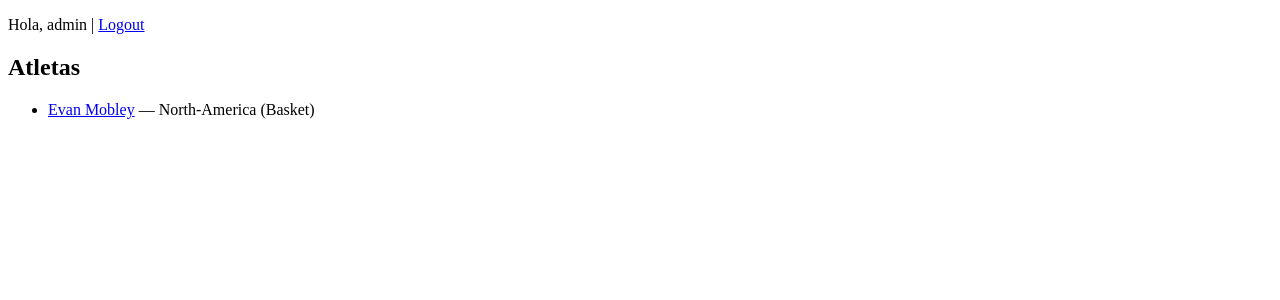
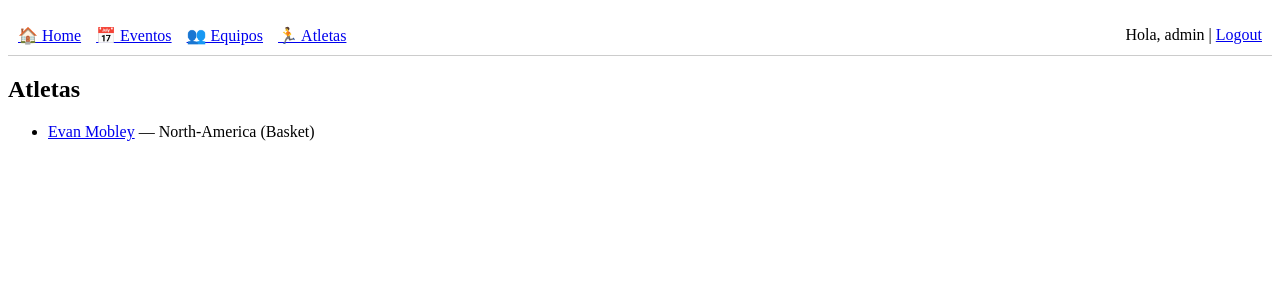
Before and after one commit to DiegoMartinezDeSanjuan/SportsEvents, a Django app: page /athletes/ in a window 1280 px wide. Shown: the top 300 px of the page. Run offline with Django 5.2, Linux system fonts and the light colour scheme; a user stored in the database is signed in; data comes from the database, SQL or seed files in the repository; both versions use the stored data as it was after the commit.

Commit message:
home created

```diff
--- a/SportsEvents/settings.py
+++ b/SportsEvents/settings.py
@@ -122,3 +122,6 @@ STATIC_URL = 'static/'
 # https://docs.djangoproject.com/en/5.2/ref/settings/#default-auto-field
 
 DEFAULT_AUTO_FIELD = 'django.db.models.BigAutoField'
+
+# Redirección después del login
+LOGIN_REDIRECT_URL = '/'
--- a/SportsEvents/urls.py
+++ b/SportsEvents/urls.py
@@ -24,20 +24,19 @@ from core.views import teams_list
 from core.views import team_detail
 from core.views import athlete_detail
 from core.views import athletes_list
-
+from core.views import home
 urlpatterns = [
     path('admin/', admin.site.urls),
     path('register/', register, name='register'),
     path('login/', auth_views.LoginView.as_view(template_name='login.html'), name='login'),
     path('logout/', auth_views.LogoutView.as_view(next_page='login'), name='logout'),
     path('events/', events_list, name='events_list'),
-    path('', events_list, name='home'),  # redirige raíz a eventos
     path('events/<int:event_id>/', event_detail, name='event_detail'),
     path('teams/', teams_list, name='teams_list'),
     path('teams/<int:team_id>/', team_detail, name='team_detail'),
     path('athletes/<int:athlete_id>/', athlete_detail, name='athlete_detail'),
     path('athletes/', athletes_list, name='athletes_list'),
-
+    path('', home, name='home'),
 
 
 ]
--- a/core/views.py
+++ b/core/views.py
@@ -65,3 +65,7 @@ def athlete_detail(request, athlete_id):
 def athletes_list(request):
     athletes = Athlete.objects.all()
     return render(request, "athletes_list.html", {"athletes": athletes})
+
+@login_required
+def home(request):
+    return render(request, "home.html")
--- a/templates/base.html
+++ b/templates/base.html
@@ -4,12 +4,22 @@
   <title>Sports Events</title>
 </head>
 <body>
-  {% if user.is_authenticated %}
-    <p>Hola, {{ user.username }} | <a href="{% url 'logout' %}">Logout</a></p>
-  {% else %}
-    <p><a href="{% url 'login' %}">Login</a> | <a href="{% url 'register' %}">Registro</a></p>
-  {% endif %}
-
+{% if request.resolver_match.url_name != 'home' %}
+  <nav>
+    <ul style="list-style: none; display: flex; gap: 15px; padding: 10px; border-bottom: 1px solid #ccc;">
+      <li><a href="{% url 'home' %}">🏠 Home</a></li>
+      <li><a href="{% url 'events_list' %}">📅 Eventos</a></li>
+      <li><a href="{% url 'teams_list' %}">👥 Equipos</a></li>
+      <li><a href="{% url 'athletes_list' %}">🏃 Atletas</a></li>
+      {% if user.is_authenticated %}
+        <li style="margin-left:auto;">Hola, {{ user.username }} | <a href="{% url 'logout' %}">Logout</a></li>
+      {% else %}
+        <li style="margin-left:auto;"><a href="{% url 'login' %}">Login</a> | <a href="{% url 'register' %}">Registro</a></li>
+      {% endif %}
+    </ul>
+  </nav>
+{% endif %}
   {% block content %}{% endblock %}
 </body>
+
 </html>
```
Also changed, not shown: templates/home.html (added, +12 -0 lines), db.sqlite3.
